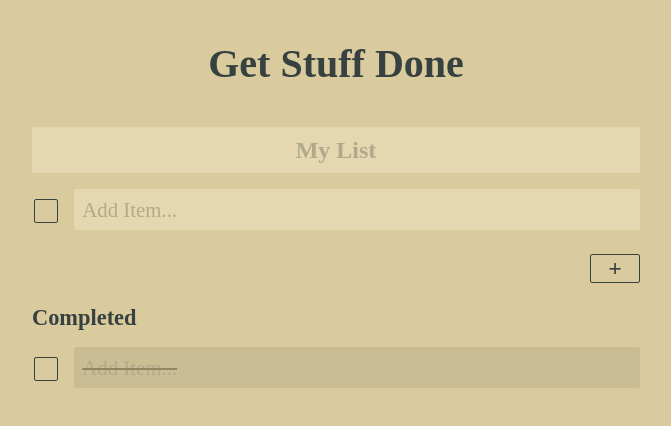
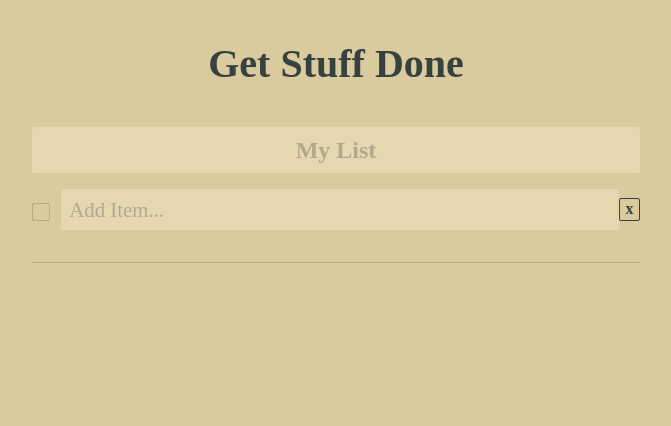
Before and after one commit to halverson/teenytiny_TodoList, a plain HTML site: page index.html in a window 1280 px wide. Shown: the whole page, without its empty margins (304-975 px from the left). Drawn offline with nearby package versions, Linux system fonts and the light colour scheme.

Commit message:
Huge Changes
Focusing on last text input now automatically adds another list item to
the end of the list.

Checkboxes are properly styled without too much hacking.

Checking items moves them to a "done" list where the text is styled with
a strikethrough. Items in the "done" list can be unchecked and moved
back to the main list.

```diff
--- a/index.html
+++ b/index.html
@@ -26,20 +26,13 @@
 
                 <ul class="mainList">
                     <li class="listItem">
-                        <div class="checkbox">
-                            <input id="check" class="checkBox" type="checkbox">
-                            <label for="checkBox"></label>
-                        </div>
+                        <input class="checkBox" type="checkbox">
                         <input class="textInp" type="text" placeholder="Add Item...">
+                        <p class="remItem myBtn">x</p>
                     </li>
                 </ul>
-                <div class="addItem myBtn">+</div>
 
-                <h2>Completed</h2>
-
-                <ul class="doneList">
-                    <li class="listItem"><div class="checkbox"><input id="checkDone" class="checkBoX" type="checkbox"><label for="checkBoX"></label></div><input class="textInp" type="text" placeholder="Add Item..."></li>
-                </ul>
+                <ul class="doneList"></ul>
 
             </div>
 
--- a/js/ListScript.js
+++ b/js/ListScript.js
@@ -1,16 +1,25 @@
 $(document).ready(function() {
 
     var addItem = function() {
-      $('.mainList').append('<li class="listItem"><div class="checkbox"><input id="check" class="checkBox" type="checkbox"><label for="check"></label></div><input class="textInp" type="text" placeholder="Add Item..."></li>');
+      $('.mainList').append('<li class="listItem"><input class="checkBox" type="checkbox"><input class="textInp" type="text" placeholder="Add Item..."><p class="remItem myBtn">x</p></li>');
+    };
+
+    var delItem = function() {
+      $(this).parent().remove();
     };
 
     var itemDone = function() {
-        var $this = $(this);
-        $this.parent().fadeOut(600, function() {
-            $this.parent().remove();
-        });
+        var itemDone = $(this).parent();
+        $('.doneList').append(itemDone);
     };
 
-    $('.mainList').on('click', '#check', itemDone);
-    $('.addItem').click(addItem);
+    var unDone = function() {
+        var notDone = $(this).parent();
+        $('.mainList').append(notDone);
+    };
+
+    $('.mainList').on('click', '.checkBox', itemDone);
+    $('.doneList').on('click', '.checkBox', unDone);
+    $('.mainList').on('focus', 'li:last-child', addItem);
+    $('.mainList, .doneList').on('click', '.remItem', delItem);
 });
--- a/style.css
+++ b/style.css
@@ -61,52 +61,56 @@ h2 {
 
 
 
-input[type=checkbox] {
-    visibility: hidden;
-    &:checked + label:after {
-      opacity: 1;
-    }
+.checkBox {
+    margin-right: 1em;
 }
 
-.checkbox {
+.checkBox[type="checkbox"]:before{
+    position: relative;
+    box-sizing: border-box;
     display: block;
-    width: 28px;
-    height: 28px;
-    margin-right: 1em;
+    width: 18px;
+    height: 18px;
+    border: 1px solid #b9ab81;
     border-radius: 2px;
+    content: "";
+    background: #D9CB9E;
 }
 
-.checkbox label {
+.checkBox[type="checkbox"]:after{
+    position: relative;
     display: block;
-    position: relative;
+    box-sizing: border-box;
+    left: 3px;
     top: -15px;
-    left: 2px;
-    width: 22px;
-    height: 22px;
-    background-color: #D9CB9E;
-    border: 1px solid #374140;
-    border-radius: 2px;
-    cursor: pointer;
+    width: 12px;
+    height: 12px;
+    content: "";
+    background-image: -webkit-linear-gradient(90deg, #D9CB9E 0%, #D9CB9E 100%);
+    background-image: linear-gradient(0deg, #D9CB9E 0%,#D9CB9E 100%);
+    background-repeat: no-repeat;
+    background-position:center;
 }
 
-.checkbox label:after {
-    content: '';
-    display: block;
-    position: relative;
-    top: 3px;
-    left: 3px;
-    width: 16px;
-    height: 16px;
-    background-color: #DC3522;
-    opacity: 0;
+.checkBox[type="checkbox"]:checked:after{
+    background-image: -webkit-linear-gradient(90deg, #b9ab81 0%, #b9ab81 100%);
+    background-image: linear-gradient(0deg, #b9ab81 0%,#b9ab81 100%);
+    background-repeat: no-repeat;
+    background-position:center;
 }
 
-.checkbox label:hover::after {
-  opacity: 0.3;
+.checkBox[type="checkbox"]:hover:after{
+    background-image: -webkit-linear-gradient(90deg, #cbbb89 0%, #cbbb89 100%);
+    background-image: linear-gradient(0deg, #cbbb89 0%,#cbbb89 100%);
+    background-repeat: no-repeat;
+    background-position:center;
 }
 
-.checkbox input[type=checkbox]:checked + label:after {
-  opacity: 1;
+.checkBox[type="checkbox"]:checked:hover:after{
+    background-image: -webkit-linear-gradient(90deg, #9d8f66 0%, #9d8f66 100%);
+    background-image: linear-gradient(0deg, #9d8f66 0%,#9d8f66 100%);
+    background-repeat: no-repeat;
+    background-position:center;
 }
 
 
@@ -179,14 +183,28 @@ input[type=checkbox] {
 }
 
 .myBtn {
+    display: -webkit-box;
+    display: -webkit-flex;
+    display: -ms-flexbox;
+    display: flex;
+    -webkit-box-align: center;
+    -webkit-align-items: center;
+        -ms-flex-align: center;
+            align-items: center;
+    -webkit-box-pack: center;
+    -webkit-justify-content: center;
+        -ms-flex-pack: center;
+            justify-content: center;
+
+    width: 1.3em;
+    height: 1.3em;
+
+    padding: 0;
     margin: 0;
-    margin-top: 1em;
-    padding: 0;
-    text-align: center;
 
     font-family: source-sans-pro;
-    font-size: 1.5em;
-    font-weight: 800;
+    font-size: 1em;
+    font-weight: 600;
     color: #374140;
 
     background-color: rgba(255, 255, 255, 0);
@@ -194,7 +212,6 @@ input[type=checkbox] {
     border-radius: 2px;
 
     -webkit-transition: all 0.2s ease;
-
             transition: all 0.2s ease;
 }
 
@@ -207,13 +224,6 @@ input[type=checkbox] {
 
 .myBtn:active {
     background-color: #374140;
-}
-
-.addItem {
-    -webkit-align-self: flex-end;
-        -ms-flex-item-align: end;
-            align-self: flex-end;
-    width: 2em;
 }
 
 .textInp {
@@ -240,6 +250,12 @@ input[type=checkbox] {
     font-weight: 800;
 }
 
+.mainList {
+    margin-bottom: 1em;
+    padding-bottom: 2em;
+    border-bottom: 1px solid #baad86;
+}
+
 .doneList input[type="text"] {
     background-color: #cbbd93;
     text-decoration: line-through;
```
